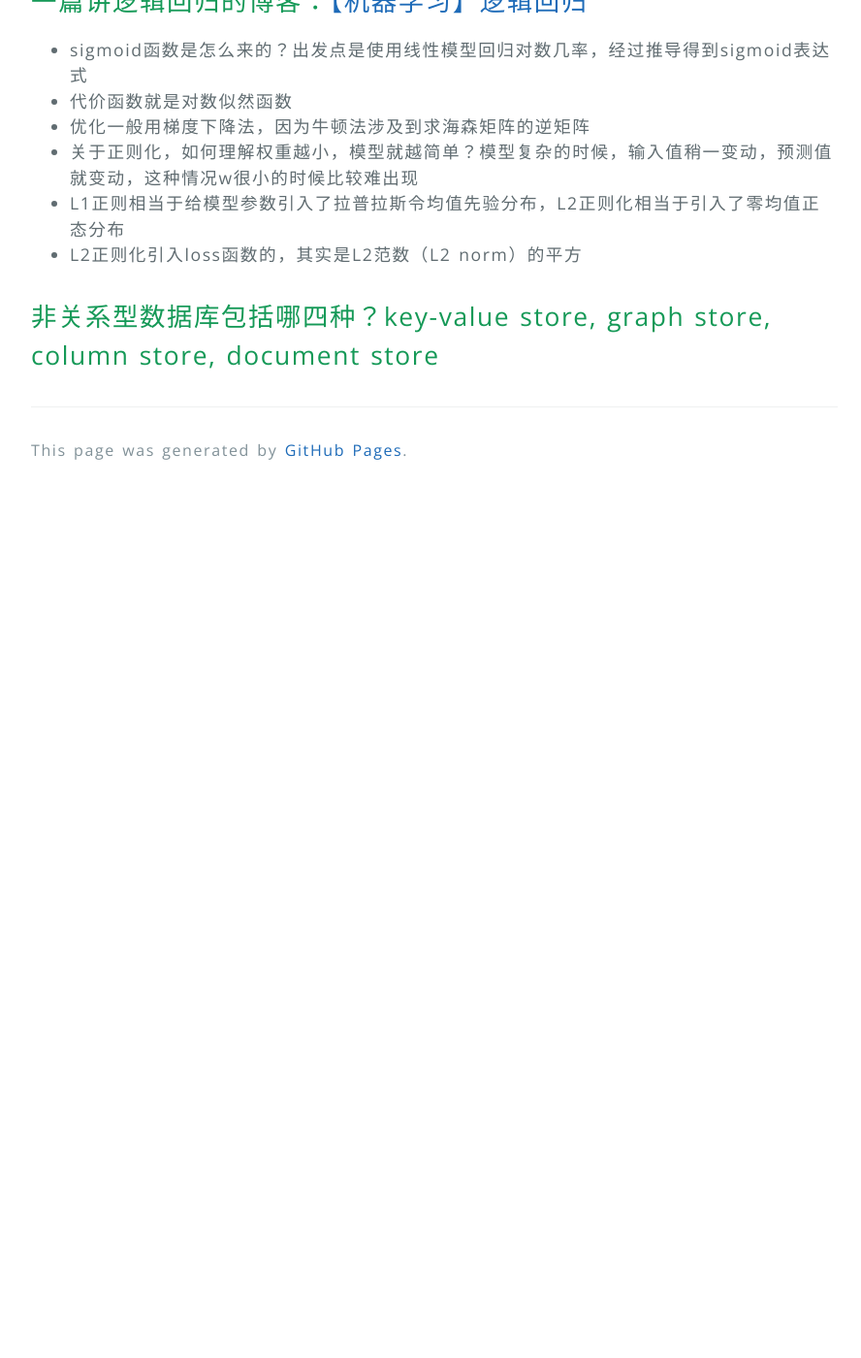
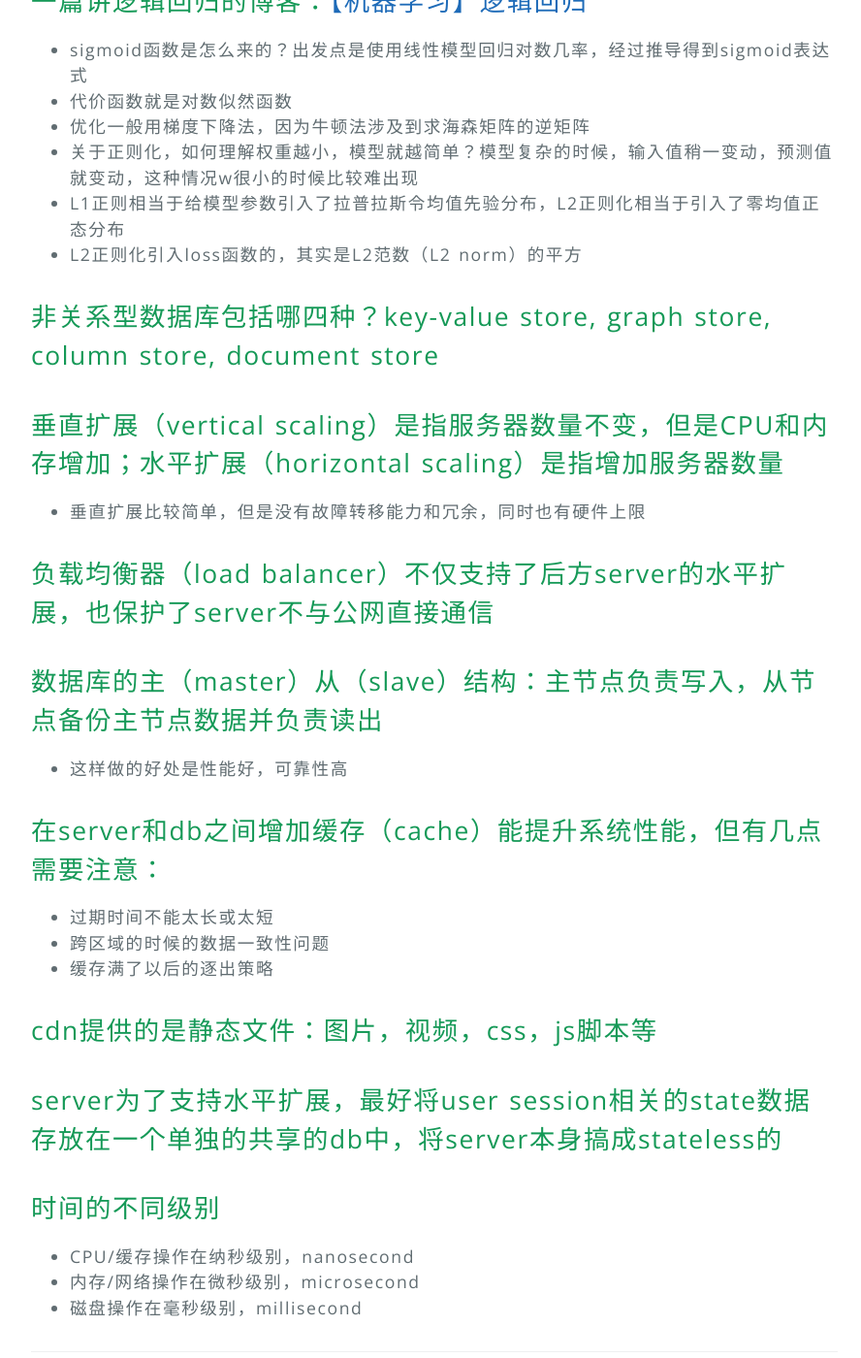
Before and after one commit to cactiiii/cactiiii.github.io, a Jekyll site: the page built from _posts/2021-12-21-自学问题集锦.md, in a window 1280 px wide and 1400 px high, scrolled down 2645 px. Shown: the whole window at 97% size, without its empty margins (192-1080 px from the left). Built offline with Jekyll 4.4.1, drawn with Linux system fonts in a browser that asks for light colours; before the commit the page ends 3153 px from its top, so only the background shows below that.

Commit message:
Update 2021-12-21-自学问题集锦.md

```diff
--- a/_posts/2021-12-21-自学问题集锦.md
+++ b/_posts/2021-12-21-自学问题集锦.md
@@ -87,3 +87,25 @@ qps 高峰1.6w，低峰期4k
 * L2正则化引入loss函数的，其实是L2范数（L2 norm）的平方
 
 ## 非关系型数据库包括哪四种？key-value store, graph store, column store, document store
+
+## 垂直扩展（vertical scaling）是指服务器数量不变，但是CPU和内存增加；水平扩展（horizontal scaling）是指增加服务器数量
+* 垂直扩展比较简单，但是没有故障转移能力和冗余，同时也有硬件上限
+
+## 负载均衡器（load balancer）不仅支持了后方server的水平扩展，也保护了server不与公网直接通信
+
+## 数据库的主（master）从（slave）结构：主节点负责写入，从节点备份主节点数据并负责读出
+* 这样做的好处是性能好，可靠性高
+
+## 在server和db之间增加缓存（cache）能提升系统性能，但有几点需要注意：
+* 过期时间不能太长或太短
+* 跨区域的时候的数据一致性问题
+* 缓存满了以后的逐出策略
+
+## cdn提供的是静态文件：图片，视频，css，js脚本等
+
+## server为了支持水平扩展，最好将user session相关的state数据存放在一个单独的共享的db中，将server本身搞成stateless的
+
+## 时间的不同级别
+* CPU/缓存操作在纳秒级别，nanosecond
+* 内存/网络操作在微秒级别，microsecond
+* 磁盘操作在毫秒级别，millisecond
```
